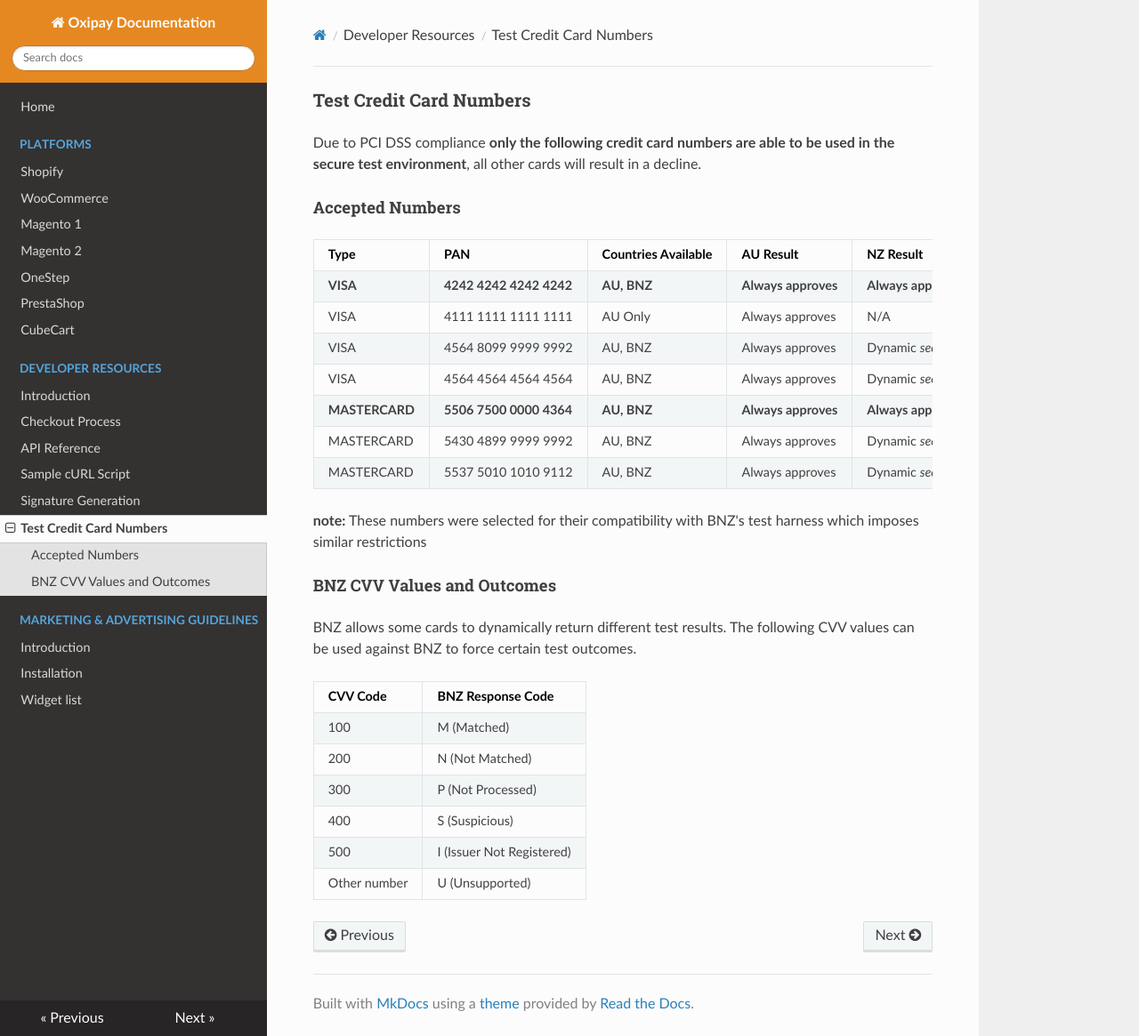
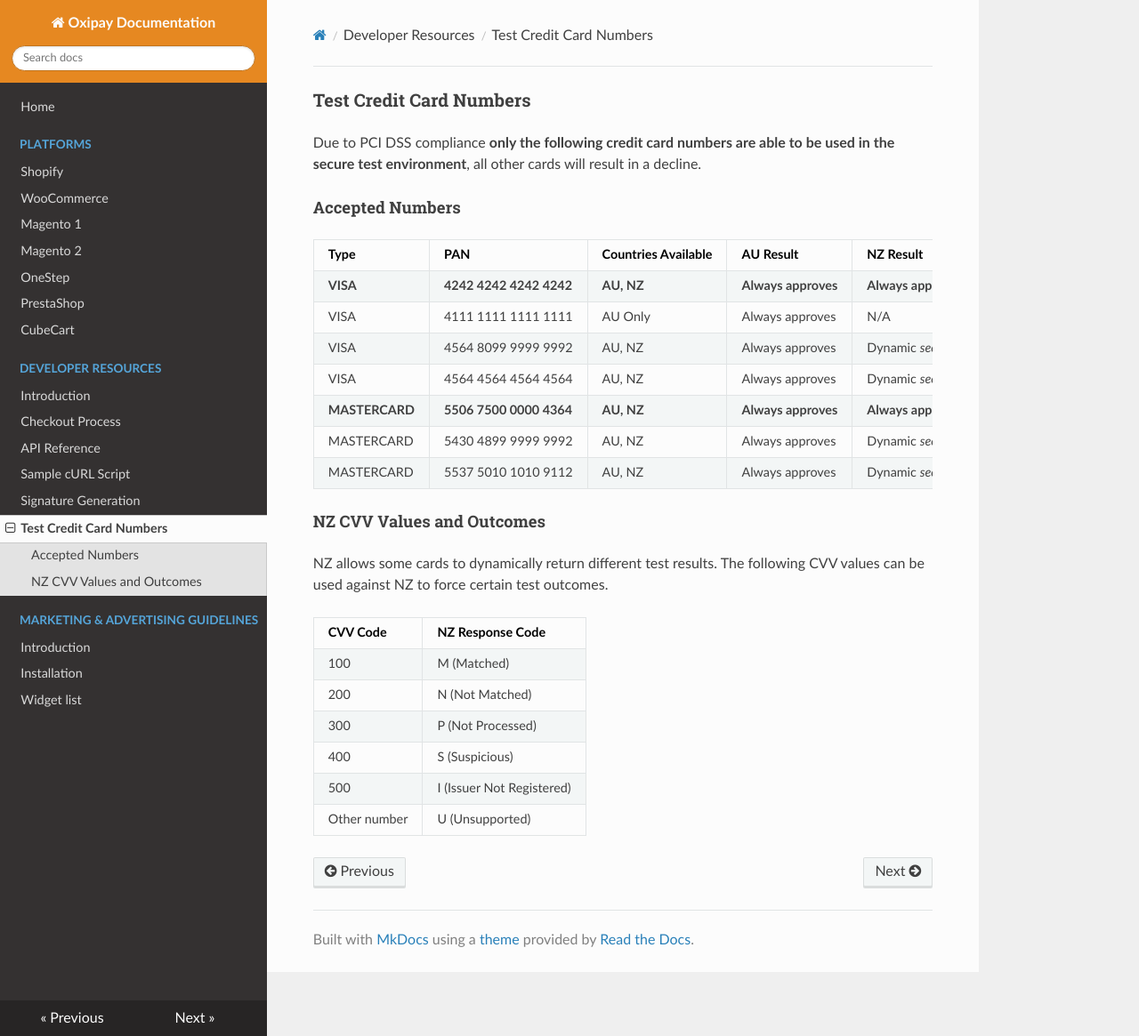
Before and after one commit to oxipay/oxidocs, an MkDocs documentation site: the page built from docs/developer_resources/test_credit_card_numbers.md, in a window 1280 px wide and 1165 px high. Shown: the whole window at 89% size. Built offline with MkDocs 1.6.1, drawn with Linux system fonts in a browser that asks for light colours; nearby versions of some CDN libraries; old or Windows-style settings are respelled for this version of MkDocs.

Commit message:
removed some uneccessary detail

```diff
--- a/docs/developer_resources/test_credit_card_numbers.md
+++ b/docs/developer_resources/test_credit_card_numbers.md
@@ -5,21 +5,19 @@
 #### Accepted Numbers
 |Type|PAN|Countries Available|AU Result|NZ Result|
 |----|---|-------------------|---------|---------|
-|**VISA**|**4242 4242 4242 4242**|**AU, BNZ**|**Always approves**|**Always approves**|
+|**VISA**|**4242 4242 4242 4242**|**AU, NZ**|**Always approves**|**Always approves**|
 |VISA|4111 1111 1111 1111|AU Only|Always approves|N/A|
-|VISA|4564 8099 9999 9992|AU, BNZ|Always approves|Dynamic _see below_|
-|VISA|4564 4564 4564 4564|AU, BNZ|Always approves|Dynamic _see below_|
-|**MASTERCARD**|**5506 7500 0000 4364**|**AU, BNZ**|**Always approves**|**Always approves**|
-|MASTERCARD|5430 4899 9999 9992|AU, BNZ|Always approves|Dynamic _see below_|
-|MASTERCARD|5537 5010 1010 9112|AU, BNZ|Always approves|Dynamic _see below_|
+|VISA|4564 8099 9999 9992|AU, NZ|Always approves|Dynamic _see below_|
+|VISA|4564 4564 4564 4564|AU, NZ|Always approves|Dynamic _see below_|
+|**MASTERCARD**|**5506 7500 0000 4364**|**AU, NZ**|**Always approves**|**Always approves**|
+|MASTERCARD|5430 4899 9999 9992|AU, NZ|Always approves|Dynamic _see below_|
+|MASTERCARD|5537 5010 1010 9112|AU, NZ|Always approves|Dynamic _see below_|
 
-**note:** These numbers were selected for their compatibility with BNZ's test harness which imposes similar restrictions
+#### NZ CVV Values and Outcomes
 
-#### BNZ CVV Values and Outcomes
+NZ allows some cards to dynamically return different test results. The following CVV values can be used against NZ to force certain test outcomes.
 
-BNZ allows some cards to dynamically return different test results. The following CVV values can be used against BNZ to force certain test outcomes.
-
-|CVV Code|BNZ Response Code|
+|CVV Code|NZ Response Code|
 |--------|-----------------|
 |100|M (Matched)|
 |200|N (Not Matched)|
```
